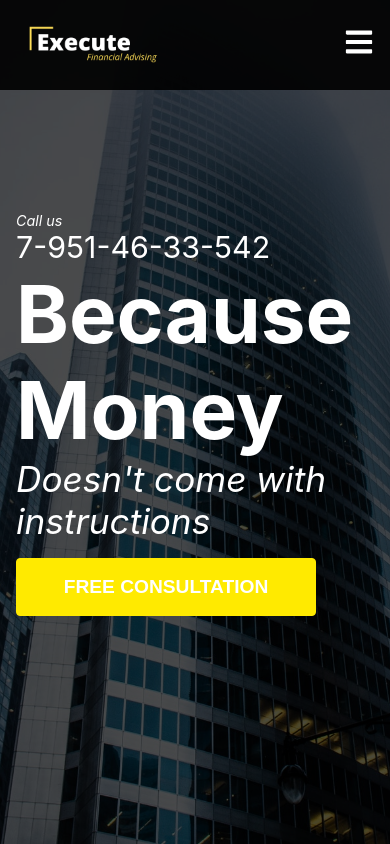
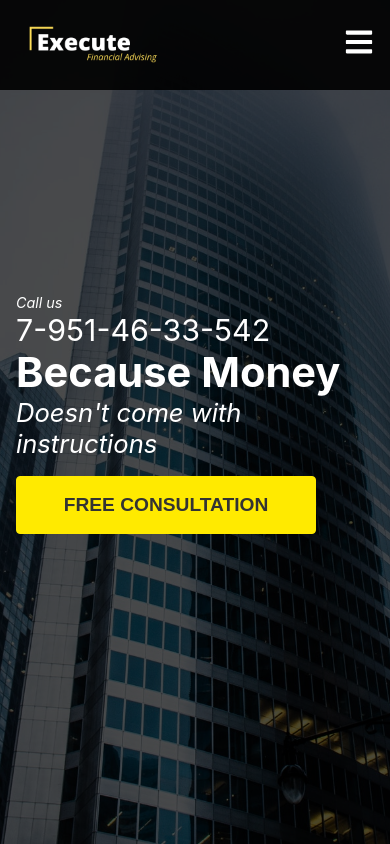
Before and after one commit to SlavikLiabin/money-react, a React (Create React App) app: page / in a window 390 px wide. Built offline with nearby package versions, Linux system fonts and the light colour scheme.

Commit message:
finalhero

```diff
--- a/src/components/Hero.css
+++ b/src/components/Hero.css
@@ -51,4 +51,20 @@
   width: 300px;
   background-color: var(--secondary-color);
   border: 1px solid var(--secondary-color);
+  color: #333;
 }
+
+.hero .button:hover {
+  background-color: var(--secondary-dark);
+  border: 1px solid var(--secondary-dark);
+}
+
+@media screen and (max-width: 940px) {
+  .hero .content p:nth-child(3) {
+    font-size: 2.6rem;
+  }
+
+  .hero .content p:nth-child(4) {
+    font-size: 1.6rem;
+  }
+}
```
